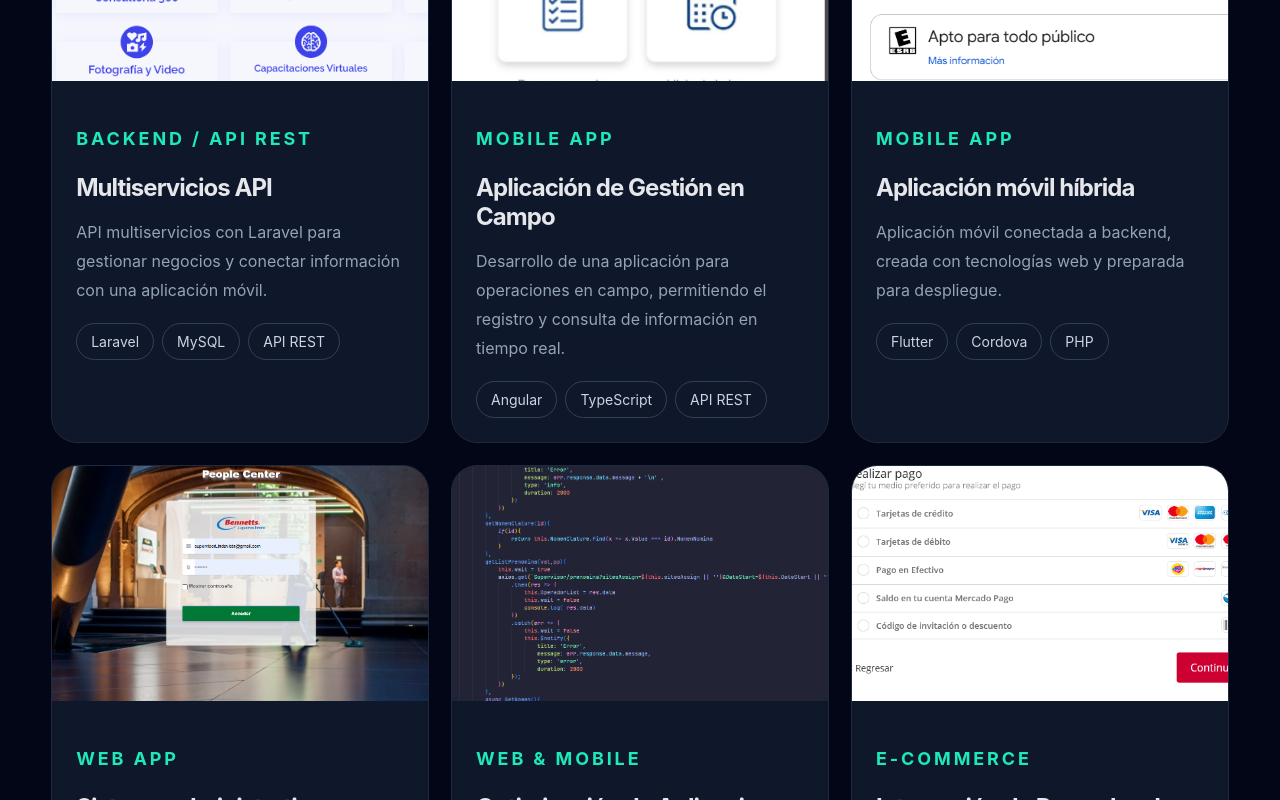
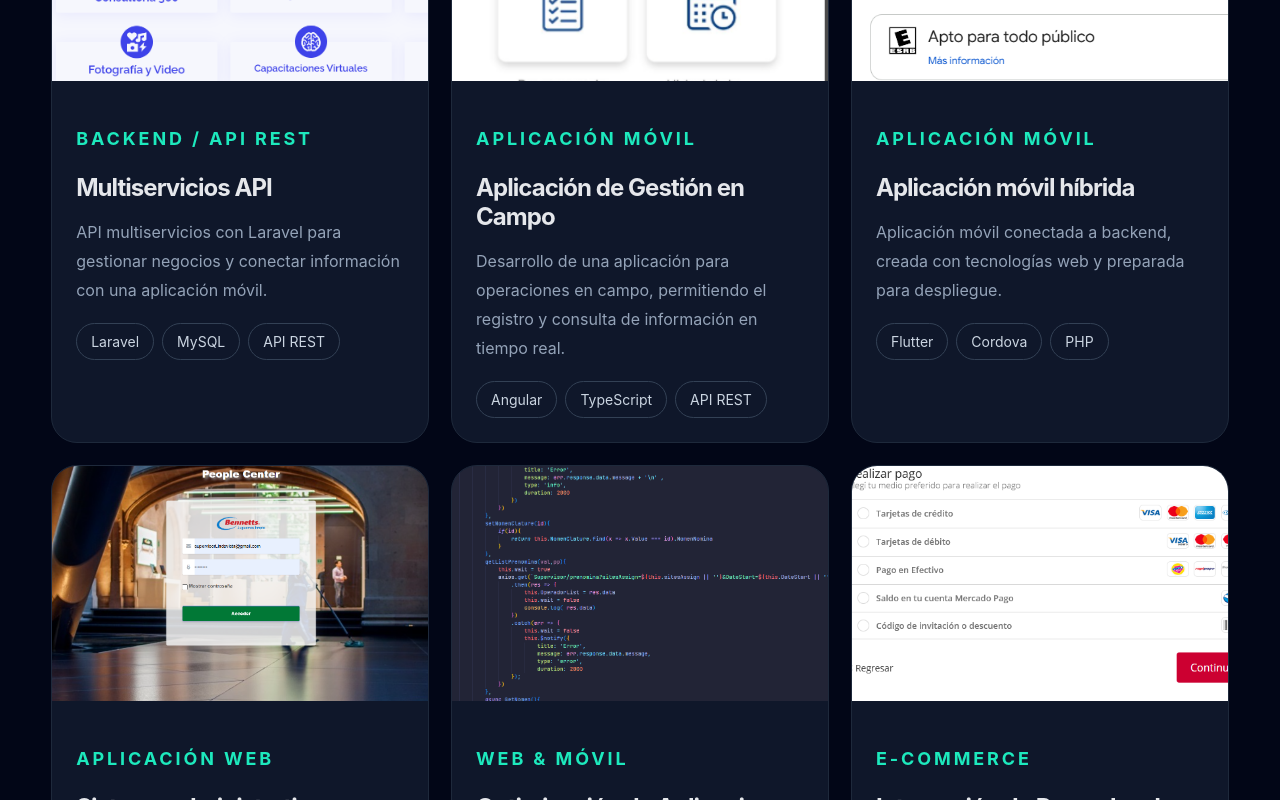
Before and after one commit to salvadorcast/portafolio-ed, a Vue app: page / in a window 1280 px wide. Shown: the part 3260-4060 px from the top of the page. Built offline with nearby package versions, Linux system fonts and the light colour scheme.

Commit message:
Traduccion

```diff
--- a/src/components/Portfolio.vue
+++ b/src/components/Portfolio.vue
@@ -296,14 +296,14 @@ const projects = [
 
     {
   title: 'Aplicación de Gestión en Campo',
-  type: 'Mobile App',
+  type: 'aplicación móvil',
   description: 'Desarrollo de una aplicación para operaciones en campo, permitiendo el registro y consulta de información en tiempo real.',
   image: './images/projects/field.png',
   tags: ['Angular', 'TypeScript', 'API REST'],
 },
   {
     title: 'Aplicación móvil híbrida',
-    type: 'Mobile App',
+    type: 'Aplicación móvil',
     description:
       'Aplicación móvil conectada a backend, creada con tecnologías web y preparada para despliegue.',
     image: './images/projects/unib.png',
@@ -311,7 +311,7 @@ const projects = [
   },
   {
     title: 'Sistema administrativo',
-    type: 'Web App',
+    type: 'Aplicación Web',
     description:
       'Panel web para gestión interna, consultas, usuarios y mejora de procesos administrativos.',
     image: './images/projects/people.png',
@@ -319,7 +319,7 @@ const projects = [
     },
   {
   title: 'Optimización de Aplicaciones Empresariales',
-  type: 'Web & Mobile',
+  type: 'Web & móvil',
   description:
     'Mejora de rendimiento, corrección de incidencias e implementación de nuevas funcionalidades en plataformas web y móviles.',
   image: './images/projects/code.png',
```
